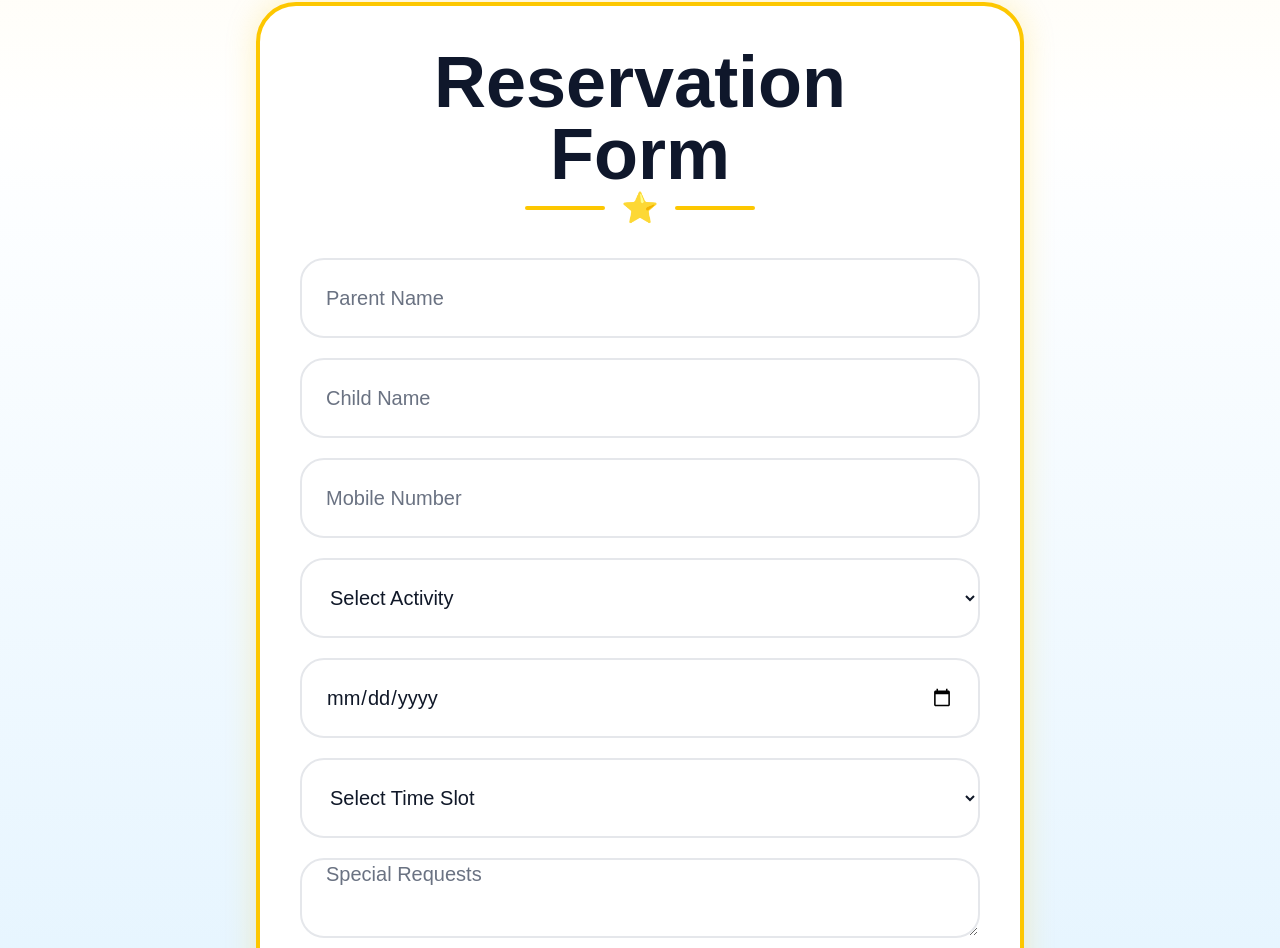
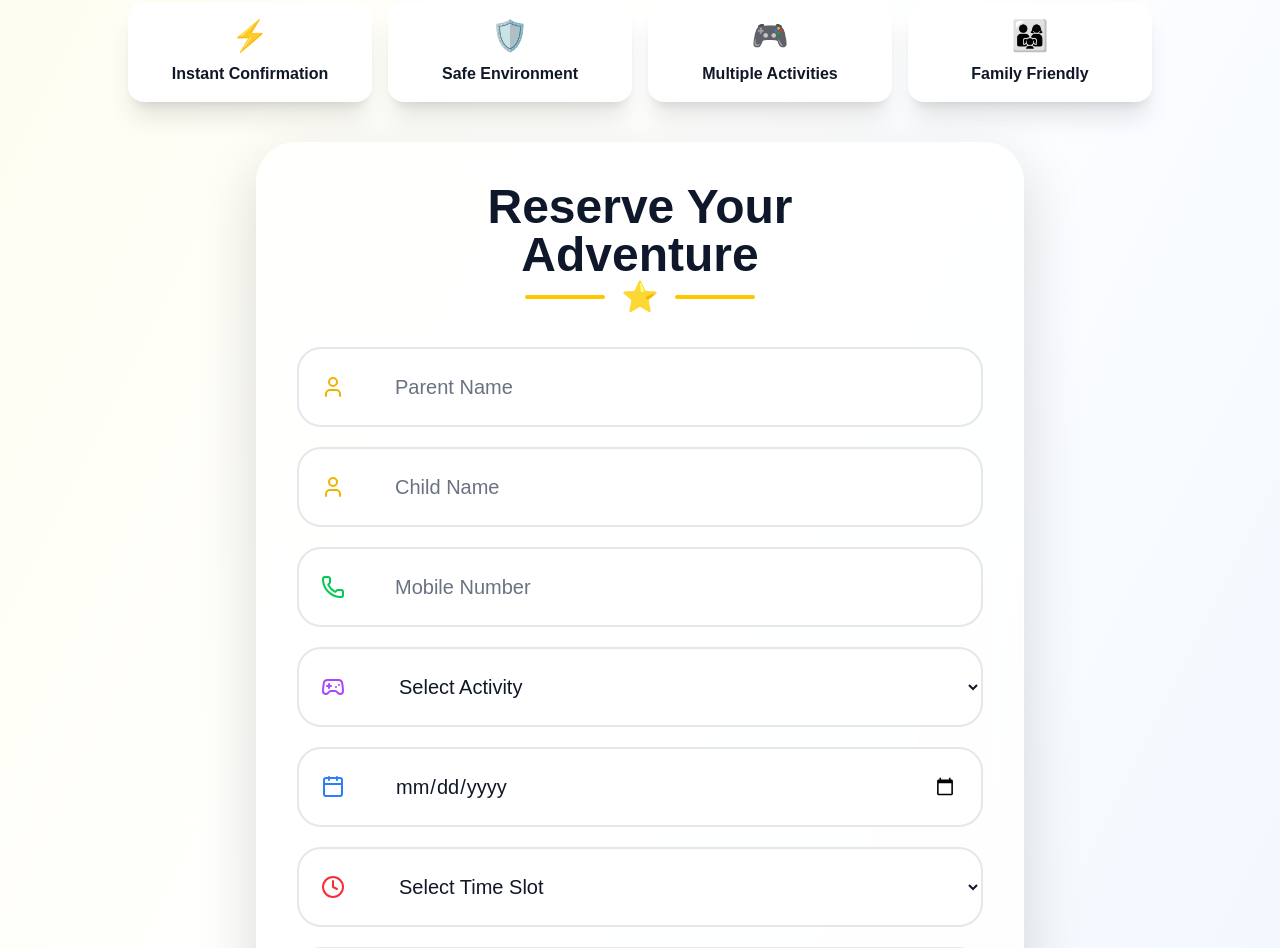
Before and after one commit to Punith0891K/sarojani-funland, a Next.js app: page /book in a window 1280 px wide. Shown: the part 961-1909 px from the top of the page. Built offline with nearby package versions, Linux system fonts and the light colour scheme.

Commit message:
Improve booking page UI

```diff
--- a/app/book/page.tsx
+++ b/app/book/page.tsx
@@ -21,7 +21,6 @@ const [timeSlot, setTimeSlot] = useState("");
 const [notes, setNotes] = useState("");
 const [showSuccess, setShowSuccess] = useState(false);
 
-const handleBooking = () => {
 
   const handleBooking = () => {
   if (!parentName.trim()) {
@@ -54,9 +53,6 @@ const handleBooking = () => {
     return;
   }
 
-  // Existing WhatsApp code below
-};
-
   const message = `
 🎟️ New Booking Request
 
@@ -83,11 +79,10 @@ setTimeout(() => {
   setShowSuccess(false);
 }, 2000);
 
-
 };
 
 return (
-  <main className="min-h-screen bg-gradient-to-b from-amber-100 via-white to-sky-100 py-10 px-4">
+  <main className="min-h-screen bg-gradient-to-br from-yellow-50 via-white to-blue-50 py-10 px-4">
 
     {showSuccess && (
       <div className="fixed inset-0 bg-black/50 flex items-center justify-center z-[9999]">
@@ -167,7 +162,39 @@ return (
   </div>
 
 </div>
+<div className="max-w-5xl mx-auto mb-10">
+  <div className="grid grid-cols-2 md:grid-cols-4 gap-4">
 
+    <div className="bg-white rounded-2xl p-4 shadow-xl hover:-translate-y-2 hover:shadow-2xl transition-all duration-300 text-center">
+      <div className="text-3xl mb-2">⚡</div>
+      <h3 className="font-bold text-gray-900">
+        Instant Confirmation
+      </h3>
+    </div>
+
+    <div className="bg-white rounded-2xl p-4 shadow-xl hover:-translate-y-2 hover:shadow-2xl transition-all duration-300 text-center">
+      <div className="text-3xl mb-2">🛡️</div>
+      <h3 className="font-bold text-gray-900">
+        Safe Environment
+      </h3>
+    </div>
+
+    <div className="bg-white rounded-2xl p-4 shadow-xl hover:-translate-y-2 hover:shadow-2xl transition-all duration-300 text-center">
+      <div className="text-3xl mb-2">🎮</div>
+      <h3 className="font-bold text-gray-900">
+        Multiple Activities
+      </h3>
+    </div>
+
+    <div className="bg-white rounded-2xl p-4 shadow-xl hover:-translate-y-2 hover:shadow-2xl transition-all duration-300 text-center">
+      <div className="text-3xl mb-2">👨‍👩‍👧</div>
+      <h3 className="font-bold text-gray-900">
+        Family Friendly
+      </h3>
+    </div>
+
+  </div>
+</div>
 
         {/* Booking Form */}
 
@@ -175,19 +202,20 @@ return (
  className="
   max-w-3xl
   mx-auto
-    bg-white
+  bg-white/80
+  backdrop-blur-xl
   rounded-[40px]
-    border-4
-    border-yellow-400
-    shadow-[0_0_30px_rgba(250,204,21,0.25)]
+  border
+  border-white/50
+  shadow-[0_20px_60px_rgba(0,0,0,0.15)]
   p-8
   md:p-10
 "
 >
-  <h2 className="text-5xl md:text-7xl font-black text-center text-slate-900">
-  Reservation
+  <h2 className="text-4xl md:text-5xl font-black text-center text-slate-900">
+  Reserve Your
   <br />
-  Form
+  Adventure
 </h2>
           <div className="space-y-5">
 
@@ -197,6 +225,11 @@ return (
   <div className="w-20 h-1 bg-yellow-400 rounded-full" />
 </div>
 
+<div className="relative">
+  <User
+    size={24}
+    className="absolute left-6 top-1/2 -translate-y-1/2 text-yellow-500 z-10"
+  />
 
   <input
     type="text"
@@ -206,7 +239,8 @@ return (
     className="
       w-full
       h-20
-px-6
+      pl-24
+      pr-6
       text-xl
       border-2
       border-gray-200
@@ -219,6 +253,14 @@ focus:ring-4
       focus:ring-yellow-200
     "
   />
+</div>
+
+<div className="relative">
+  <User
+    size={24}
+    className="absolute left-6 top-1/2 -translate-y-1/2 text-yellow-500"
+  />
+
   <input
     type="text"
     placeholder="Child Name"
@@ -227,7 +269,8 @@ focus:ring-yellow-200
     className="
       w-full
       h-20
-px-6
+      pl-24
+      pr-6
       text-xl
       border-2
       border-gray-200
@@ -240,6 +283,13 @@ focus:ring-4
       focus:ring-yellow-200
     "
   />
+</div>
+
+<div className="relative">
+  <Phone
+    size={24}
+    className="absolute left-6 top-1/2 -translate-y-1/2 text-green-500"
+  />
 
   <input
     type="tel"
@@ -249,7 +299,8 @@ focus:ring-yellow-200
     className="
       w-full
       h-20
-px-6
+      pl-24
+      pr-6
       text-xl
       border-2
       border-gray-200
@@ -262,26 +313,34 @@ focus:ring-4
       focus:ring-yellow-200
     "
   />
+</div>
+
+   <div className="relative">
+  <Gamepad2
+    size={24}
+    className="absolute left-6 top-1/2 -translate-y-1/2 text-purple-500 pointer-events-none"
+  />
+
   <select
     value={activity}
     onChange={(e) => setActivity(e.target.value)}
     className="
       w-full
       h-20
-px-6
+      pl-24
+      pr-6
       text-xl
       border-2
       border-gray-200
       rounded-3xl
       bg-white
       text-gray-900
-placeholder:text-gray-500
       focus:outline-none
       focus:ring-4
       focus:ring-yellow-200
     "
   >
-              <option>Select Activity</option>
+    <option value="">Select Activity</option>
     <option>Full Play Zone Package - ₹250</option>
     <option>Play Area - ₹100</option>
     <option>Trampoline - ₹100</option>
@@ -290,6 +349,13 @@ focus:ring-yellow-200
     <option>Large Electric Car - ₹150</option>
     <option>VR / AR Games - ₹150</option>
   </select>
+</div>
+
+    <div className="relative">
+  <Calendar
+    size={24}
+    className="absolute left-6 top-1/2 -translate-y-1/2 text-blue-500"
+  />
 
   <input
     type="date"
@@ -298,18 +364,25 @@ focus:ring-yellow-200
     className="
       w-full
       h-20
-px-6
+      pl-24
+      pr-6
       text-xl
       border-2
       border-gray-200
       rounded-3xl
       bg-white
       text-gray-900
-placeholder:text-gray-500
       focus:outline-none
       focus:ring-4
       focus:ring-yellow-200
     "
+  />
+</div>
+
+<div className="relative">
+  <Clock
+    size={24}
+    className="absolute left-6 top-1/2 -translate-y-1/2 text-red-500 pointer-events-none"
   />
 
   <select
@@ -318,20 +391,20 @@ focus:ring-yellow-200
     className="
       w-full
       h-20
-px-6
+      pl-24
+      pr-6
       text-xl
       border-2
       border-gray-200
       rounded-3xl
       bg-white
       text-gray-900
-placeholder:text-gray-500
       focus:outline-none
       focus:ring-4
       focus:ring-yellow-200
     "
   >
-              <option>Select Time Slot</option>
+    <option value="">Select Time Slot</option>
     <option>10:00 AM</option>
     <option>11:00 AM</option>
     <option>12:00 PM</option>
@@ -342,9 +415,10 @@ focus:ring-yellow-200
     <option>05:00 PM</option>
     <option>06:00 PM</option>
   </select>
+</div>
 
     <textarea
-  placeholder="Special Requests"
+  placeholder="Special Requests(Optional)"
   rows={4}
   value={notes}
   onChange={(e) => setNotes(e.target.value)}
@@ -373,6 +447,17 @@ focus:ring-yellow-200
               </span>
             </label>
 
+<div className="bg-gradient-to-r from-yellow-50 to-amber-50 border-2 border-yellow-200 rounded-3xl p-6">
+  <h3 className="text-2xl font-bold mb-4">
+    🎟️ Booking Summary
+  </h3>
+
+  <div className="space-y-2 text-lg">
+    <p><strong>Activity:</strong> {activity || "Not Selected"}</p>
+    <p><strong>Date:</strong> {date || "Not Selected"}</p>
+    <p><strong>Time:</strong> {timeSlot || "Not Selected"}</p>
+  </div>
+</div>
 
 <button
   type="button"
@@ -404,7 +489,10 @@ focus:ring-yellow-200
 
       </div>
 
-
+<div className="mt-6 text-center text-gray-600">
+  <p>🔒 Your details are secure and never shared.</p>
+  <p className="mt-2">📞 Need help? Call +91 63609 21458</p>
+</div>
     </main>
   );
 }
```
Lines whose indentation alone changed are shown as unchanged.
